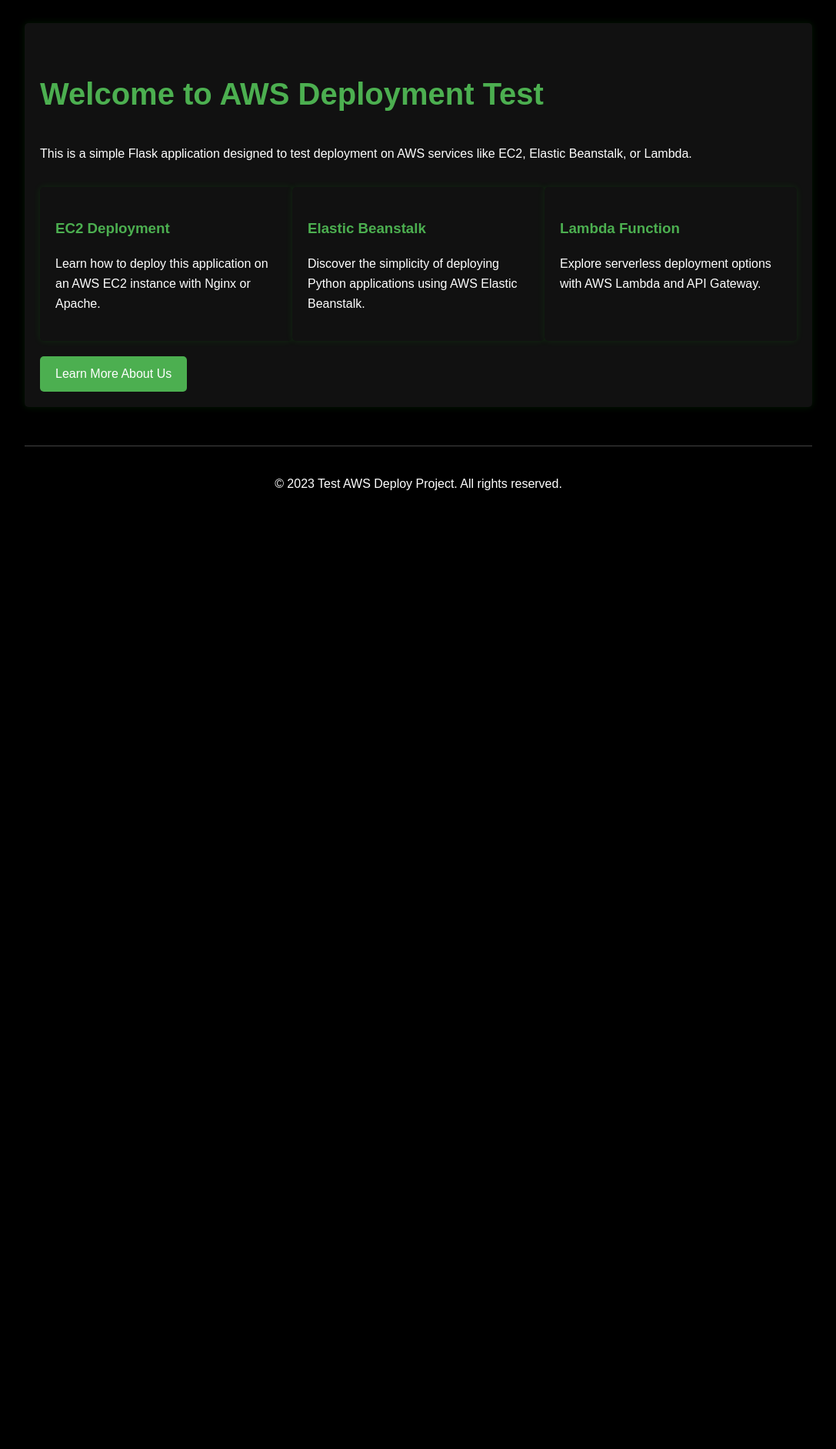
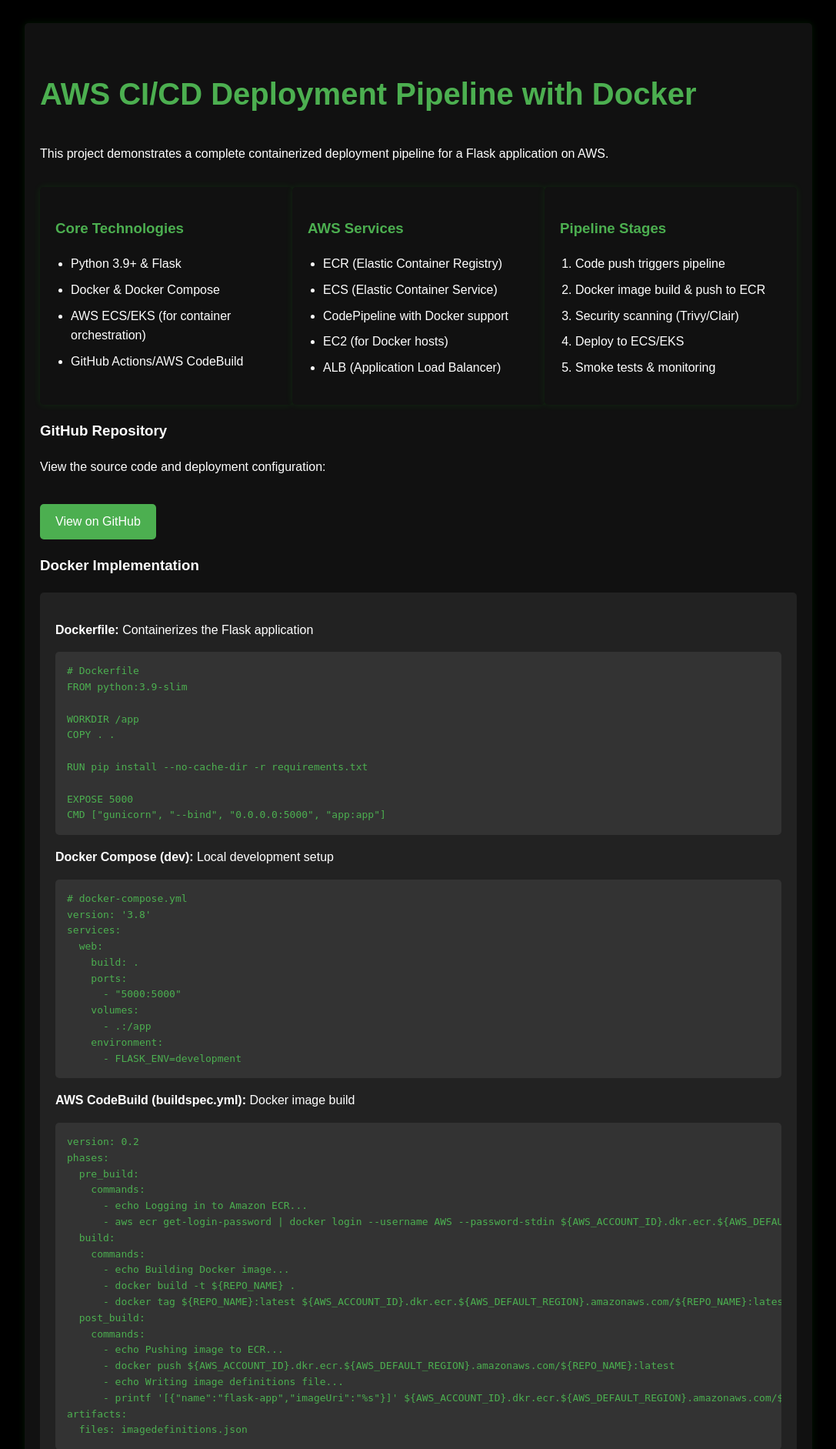
Before and after one commit to Xioketh/learn-devops, a Flask app: template simple-python-app/templates/index.html in a window 1280 px wide. Shown: the part 139-2022 px from the top of the page at 77% size, without its empty margins (96-1183 px from the left). Before the commit the page ends 776 px from the top, so only its background shows below. Run offline with Flask 3, Linux system fonts and the light colour scheme; the template is opened without the code that fills it, so the values that code supplies are empty.

Commit message:
ui changes sample1

```diff
--- a/simple-python-app/app.py
+++ b/simple-python-app/app.py
@@ -1,4 +1,4 @@
-from flask import Flask
+from flask import Flask, render_template
 
 app = Flask(__name__)
 
@@ -11,4 +11,7 @@
     return render_template('about.html')
 
 if __name__ == '__main__':
-    app.run(host='0.0.0.0', port=5000)  # Bind to all IPs so it's accessible from outside
+    app.run(host='0.0.0.0', port=5000)
+
+# if __name__ == '__main__':
+#     app.run(debug=True, port=5001)
--- a/simple-python-app/static/style.css
+++ b/simple-python-app/static/style.css
@@ -88,3 +88,59 @@
     padding: 20px;
     border-top: 1px solid #444;
 }
+
+.architecture {
+    background-color: #222;
+    padding: 20px;
+    border-radius: 5px;
+    margin-top: 20px;
+}
+
+pre {
+    background-color: #333;
+    padding: 15px;
+    border-radius: 5px;
+    overflow-x: auto;
+    color: #4CAF50;
+}
+
+.feature-box ul, .feature-box ol {
+    padding-left: 20px;
+}
+
+.feature-box li {
+    margin-bottom: 8px;
+}
+
+.deployment-options {
+    display: flex;
+    justify-content: space-between;
+    margin-top: 20px;
+}
+
+.option {
+    width: 48%;
+    background-color: #111;
+    padding: 15px;
+    border-radius: 5px;
+}
+
+.option h4 {
+    color: #4CAF50;
+    margin-top: 0;
+}
+
+.option pre {
+    background-color: #222;
+    font-size: 0.9em;
+}
+
+@media (max-width: 768px) {
+    .deployment-options {
+        flex-direction: column;
+    }
+    .option {
+        width: 100%;
+        margin-bottom: 15px;
+    }
+}
--- a/simple-python-app/templates/base.html
+++ b/simple-python-app/templates/base.html
@@ -21,7 +21,7 @@
         {% block content %}{% endblock %}
 
         <footer class="footer">
-            <p>&copy; 2023 Test AWS Deploy Project. All rights reserved.</p>
+            <p>&copy; 2025 Project By Kethaka Ranasinghe. All rights reserved.</p>
         </footer>
     </div>
 </body>
--- a/simple-python-app/templates/index.html
+++ b/simple-python-app/templates/index.html
@@ -4,26 +4,133 @@
 
 {% block content %}
     <div class="content">
-        <h2 class="main-title">Welcome to AWS Deployment Test</h2>
-        <p>This is a simple Flask application designed to test deployment on AWS services like EC2, Elastic Beanstalk, or Lambda.</p>
+        <h2 class="main-title">AWS CI/CD Deployment Pipeline with Docker</h2>
+        <p>This project demonstrates a complete containerized deployment pipeline for a Flask application on AWS.</p>
 
         <div class="features">
             <div class="feature-box">
-                <h3>EC2 Deployment</h3>
-                <p>Learn how to deploy this application on an AWS EC2 instance with Nginx or Apache.</p>
+                <h3>Core Technologies</h3>
+                <ul>
+                    <li>Python 3.9+ & Flask</li>
+                    <li>Docker & Docker Compose</li>
+                    <li>AWS ECS/EKS (for container orchestration)</li>
+                    <li>GitHub Actions/AWS CodeBuild</li>
+                </ul>
             </div>
 
             <div class="feature-box">
-                <h3>Elastic Beanstalk</h3>
-                <p>Discover the simplicity of deploying Python applications using AWS Elastic Beanstalk.</p>
+                <h3>AWS Services</h3>
+                <ul>
+                    <li>ECR (Elastic Container Registry)</li>
+                    <li>ECS (Elastic Container Service)</li>
+                    <li>CodePipeline with Docker support</li>
+                    <li>EC2 (for Docker hosts)</li>
+                    <li>ALB (Application Load Balancer)</li>
+                </ul>
             </div>
 
             <div class="feature-box">
-                <h3>Lambda Function</h3>
-                <p>Explore serverless deployment options with AWS Lambda and API Gateway.</p>
+                <h3>Pipeline Stages</h3>
+                <ol>
+                    <li>Code push triggers pipeline</li>
+                    <li>Docker image build & push to ECR</li>
+                    <li>Security scanning (Trivy/Clair)</li>
+                    <li>Deploy to ECS/EKS</li>
+                    <li>Smoke tests & monitoring</li>
+                </ol>
             </div>
         </div>
 
-        <a href="{{ url_for('about') }}" class="btn">Learn More About Us</a>
+        <h3>GitHub Repository</h3>
+        <p>View the source code and deployment configuration:</p>
+        <a href="https://github.com/yourusername/aws-flask-docker-deploy" class="btn" target="_blank">View on GitHub</a>
+
+        <h3>Docker Implementation</h3>
+        <div class="architecture">
+            <p><strong>Dockerfile:</strong> Containerizes the Flask application</p>
+            <pre>
+# Dockerfile
+FROM python:3.9-slim
+
+WORKDIR /app
+COPY . .
+
+RUN pip install --no-cache-dir -r requirements.txt
+
+EXPOSE 5000
+CMD ["gunicorn", "--bind", "0.0.0.0:5000", "app:app"]</pre>
+
+            <p><strong>Docker Compose (dev):</strong> Local development setup</p>
+            <pre>
+# docker-compose.yml
+version: '3.8'
+services:
+  web:
+    build: .
+    ports:
+      - "5000:5000"
+    volumes:
+      - .:/app
+    environment:
+      - FLASK_ENV=development</pre>
+
+            <p><strong>AWS CodeBuild (buildspec.yml):</strong> Docker image build</p>
+            <pre>
+version: 0.2
+phases:
+  pre_build:
+    commands:
+      - echo Logging in to Amazon ECR...
+      - aws ecr get-login-password | docker login --username AWS --password-stdin ${AWS_ACCOUNT_ID}.dkr.ecr.${AWS_DEFAULT_REGION}.amazonaws.com
+  build:
+    commands:
+      - echo Building Docker image...
+      - docker build -t ${REPO_NAME} .
+      - docker tag ${REPO_NAME}:latest ${AWS_ACCOUNT_ID}.dkr.ecr.${AWS_DEFAULT_REGION}.amazonaws.com/${REPO_NAME}:latest
+  post_build:
+    commands:
+      - echo Pushing image to ECR...
+      - docker push ${AWS_ACCOUNT_ID}.dkr.ecr.${AWS_DEFAULT_REGION}.amazonaws.com/${REPO_NAME}:latest
+      - echo Writing image definitions file...
+      - printf '[{"name":"flask-app","imageUri":"%s"}]' ${AWS_ACCOUNT_ID}.dkr.ecr.${AWS_DEFAULT_REGION}.amazonaws.com/${REPO_NAME}:latest > imagedefinitions.json
+artifacts:
+  files: imagedefinitions.json</pre>
+        </div>
+
+        <h3>Deployment Options</h3>
+        <div class="deployment-options">
+            <div class="option">
+                <h4>ECS Deployment</h4>
+                <p>Create ECS cluster with Fargate or EC2 launch type</p>
+                <pre>
+# task-definition.json
+{
+  "containerDefinitions": [{
+    "name": "flask-app",
+    "image": "${AWS_ACCOUNT_ID}.dkr.ecr.${AWS_DEFAULT_REGION}.amazonaws.com/${REPO_NAME}:latest",
+    "portMappings": [{
+      "containerPort": 5000,
+      "hostPort": 5000
+    }]
+  }]
+}</pre>
+            </div>
+            <div class="option">
+                <h4>EC2 Deployment</h4>
+                <p>Manual Docker deployment to EC2 instance:</p>
+                <pre>
+# EC2 User Data
+#!/bin/bash
+yum update -y
+amazon-linux-extras install docker -y
+service docker start
+usermod -a -G docker ec2-user
+aws ecr get-login-password --region ${AWS_REGION} | docker login --username AWS --password-stdin ${AWS_ACCOUNT_ID}.dkr.ecr.${AWS_DEFAULT_REGION}.amazonaws.com
+docker pull ${AWS_ACCOUNT_ID}.dkr.ecr.${AWS_DEFAULT_REGION}.amazonaws.com/${REPO_NAME}:latest
+docker run -d -p 80:5000 ${AWS_ACCOUNT_ID}.dkr.ecr.${AWS_DEFAULT_REGION}.amazonaws.com/${REPO_NAME}:latest</pre>
+            </div>
+        </div>
+
+        <a href="{{ url_for('about') }}" class="btn">Learn About Our Container Strategy</a>
     </div>
 {% endblock %}
```
